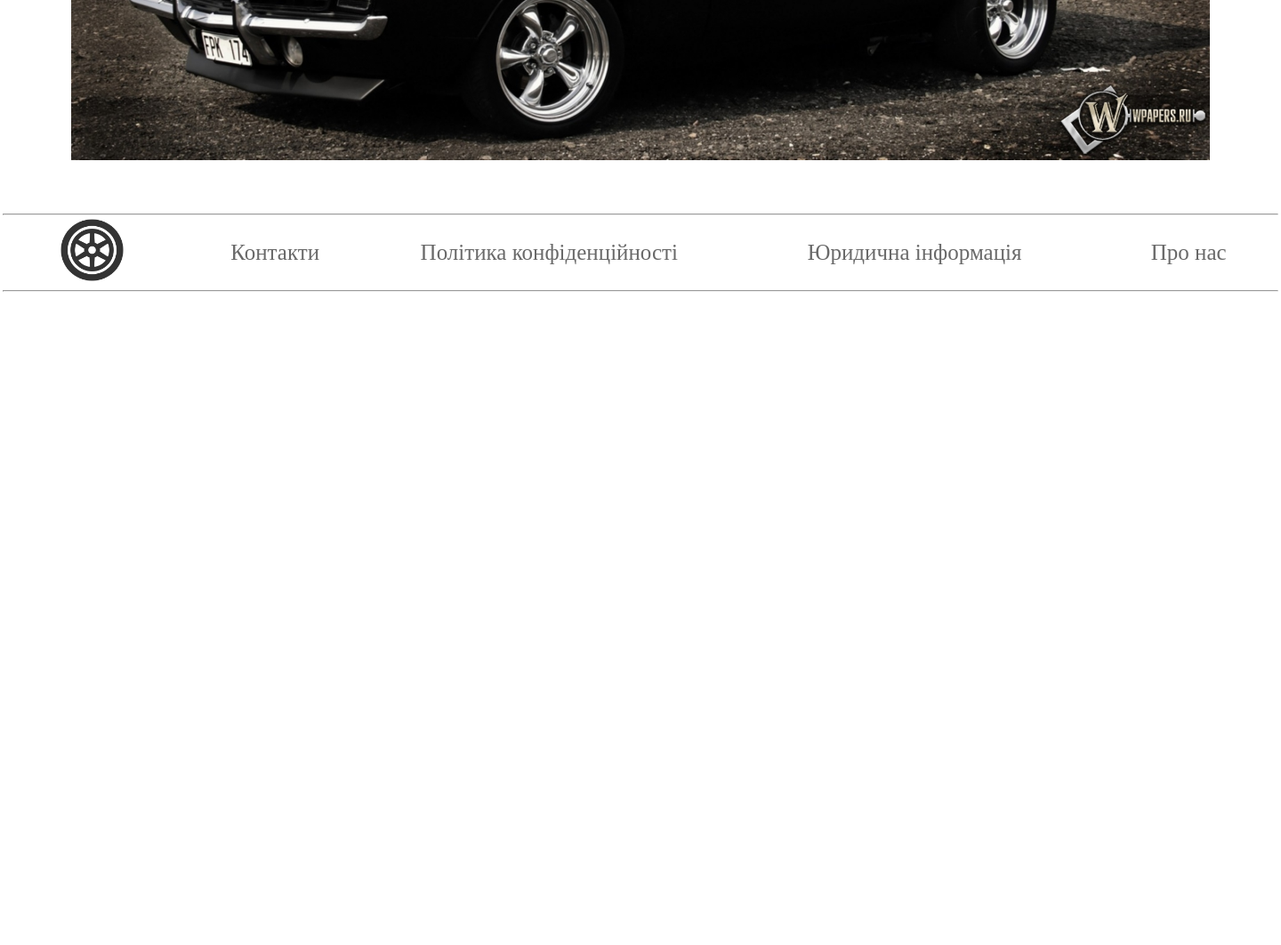
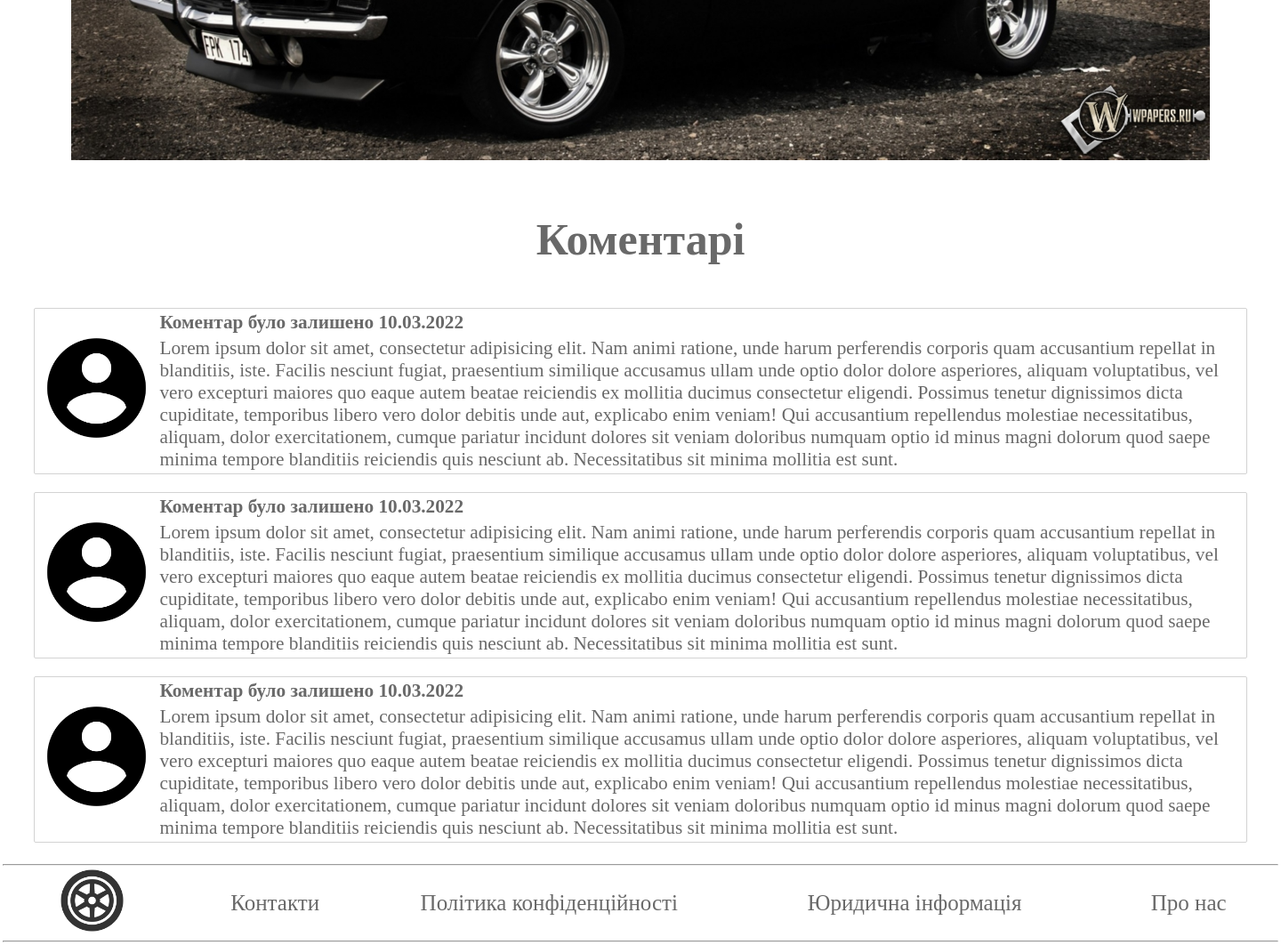
Before and after one commit to ctYurk15/Muscle-Cars, a PHP site: page /carpage.html in a window 1440 px wide. Shown: the part 1256-2318 px from the top of the page at 89% size. Before the commit the page ends 1584 px from the top, so only its background shows below. Run offline with PHP 8.4, Linux system fonts and the light colour scheme.

Commit message:
Added comment section

```diff
--- a/carpage.html
+++ b/carpage.html
@@ -77,6 +77,62 @@
                 </td>
             </tr>
             <tr>
+                <td colspan="7" align="center">
+                    <h1>Коментарі</h1><br>
+                    <div id="commentDiv">
+                        <table>
+                            <tr>
+                                <td width="10%" rowspan="2">
+                                    <img src="images/account.png">
+                                </td>
+                                <td width="90%">
+                                    <b>Коментар було залишено 10.03.2022</b>
+                                </td>
+                            </tr>
+                            <tr>
+                                <td>
+                                    Lorem ipsum dolor sit amet, consectetur adipisicing elit. Nam animi ratione, unde harum perferendis corporis quam accusantium repellat in blanditiis, iste. Facilis nesciunt fugiat, praesentium similique accusamus ullam unde optio dolor dolore asperiores, aliquam voluptatibus, vel vero excepturi maiores quo eaque autem beatae reiciendis ex mollitia ducimus consectetur eligendi. Possimus tenetur dignissimos dicta cupiditate, temporibus libero vero dolor debitis unde aut, explicabo enim veniam! Qui accusantium repellendus molestiae necessitatibus, aliquam, dolor exercitationem, cumque pariatur incidunt dolores sit veniam doloribus numquam optio id minus magni dolorum quod saepe minima tempore blanditiis reiciendis quis nesciunt ab. Necessitatibus sit minima mollitia est sunt.
+                                </td>
+                            </tr>
+                        </table>
+                    </div>
+                    <div id="commentDiv">
+                        <table>
+                            <tr>
+                                <td width="10%" rowspan="2">
+                                    <img src="images/account.png">
+                                </td>
+                                <td width="90%">
+                                    <b>Коментар було залишено 10.03.2022</b>
+                                </td>
+                            </tr>
+                            <tr>
+                                <td>
+                                    Lorem ipsum dolor sit amet, consectetur adipisicing elit. Nam animi ratione, unde harum perferendis corporis quam accusantium repellat in blanditiis, iste. Facilis nesciunt fugiat, praesentium similique accusamus ullam unde optio dolor dolore asperiores, aliquam voluptatibus, vel vero excepturi maiores quo eaque autem beatae reiciendis ex mollitia ducimus consectetur eligendi. Possimus tenetur dignissimos dicta cupiditate, temporibus libero vero dolor debitis unde aut, explicabo enim veniam! Qui accusantium repellendus molestiae necessitatibus, aliquam, dolor exercitationem, cumque pariatur incidunt dolores sit veniam doloribus numquam optio id minus magni dolorum quod saepe minima tempore blanditiis reiciendis quis nesciunt ab. Necessitatibus sit minima mollitia est sunt.
+                                </td>
+                            </tr>
+                        </table>
+                    </div>
+                    <div id="commentDiv">
+                        <table>
+                            <tr>
+                                <td width="10%" rowspan="2">
+                                    <img src="images/account.png">
+                                </td>
+                                <td width="90%">
+                                    <b>Коментар було залишено 10.03.2022</b>
+                                </td>
+                            </tr>
+                            <tr>
+                                <td>
+                                    Lorem ipsum dolor sit amet, consectetur adipisicing elit. Nam animi ratione, unde harum perferendis corporis quam accusantium repellat in blanditiis, iste. Facilis nesciunt fugiat, praesentium similique accusamus ullam unde optio dolor dolore asperiores, aliquam voluptatibus, vel vero excepturi maiores quo eaque autem beatae reiciendis ex mollitia ducimus consectetur eligendi. Possimus tenetur dignissimos dicta cupiditate, temporibus libero vero dolor debitis unde aut, explicabo enim veniam! Qui accusantium repellendus molestiae necessitatibus, aliquam, dolor exercitationem, cumque pariatur incidunt dolores sit veniam doloribus numquam optio id minus magni dolorum quod saepe minima tempore blanditiis reiciendis quis nesciunt ab. Necessitatibus sit minima mollitia est sunt.
+                                </td>
+                            </tr>
+                        </table>
+                    </div>
+                </td>
+            </tr>
+            <tr>
                 <td colspan="7">
                     <hr>
                 </td>
--- a/styles/carpage.css
+++ b/styles/carpage.css
@@ -91,3 +91,24 @@
 *:focus { /*Hiding default borders*/
     outline: 0 !important;
 }
+
+/*Comments*/
+#commentDiv
+{
+    width: 95%;
+    text-align: left;
+    border: 1px solid lightgray;
+    border-radius: 2px;
+    font-size: 0.85em;
+    margin: 20px;
+}
+
+#commentDiv img
+{
+    width: 100%;
+}
+
+#commentDiv:hover
+{
+    background-color: lightgray;
+}
```
